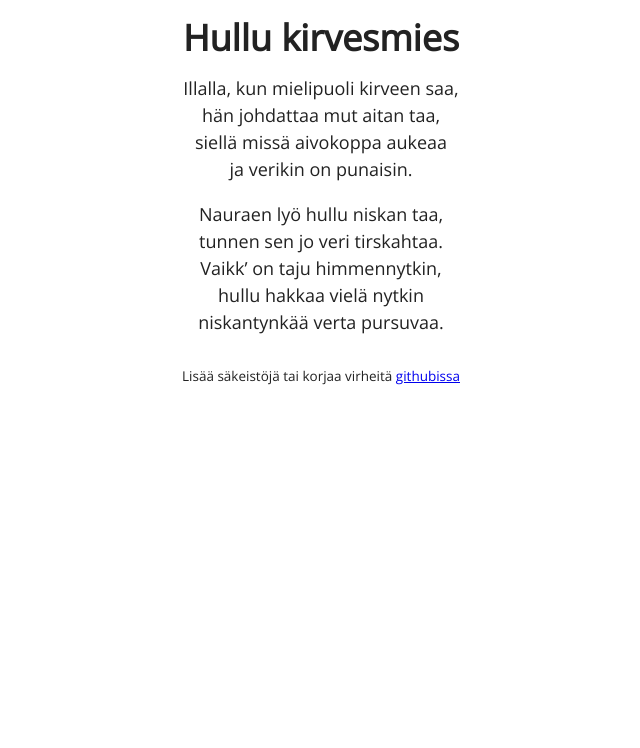
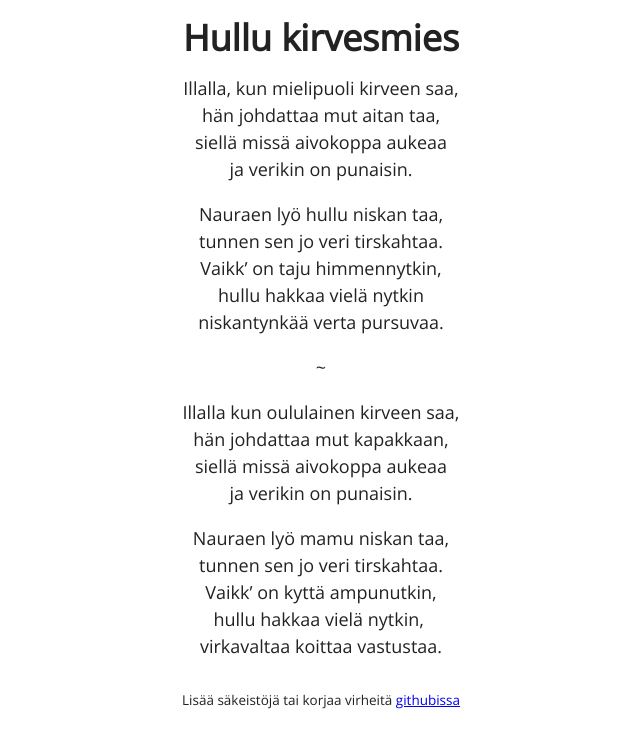
Before and after one commit to omahlama/hullukirvesmies.fi, a Jekyll site: the page built from index.md, in a window 1280 px wide. Shown: the top 748 px of the page, without its empty margins (319-959 px from the left). Built offline with Jekyll 4.4.1, drawn with Linux system fonts in a browser that asks for light colours; Markdown is read by kramdown in place of the engine named in the settings.

Commit message:
Oululainen + kontribuuttorilista lisätty.

```diff
--- a/index.md
+++ b/index.md
@@ -13,3 +13,16 @@ tunnen sen jo veri tirskahtaa.
 Vaikk’ on taju himmennytkin,
 hullu hakkaa vielä nytkin
 niskantynkää verta pursuvaa.
+
+~
+
+Illalla kun oululainen kirveen saa,
+hän johdattaa mut kapakkaan,
+siellä missä aivokoppa aukeaa
+ja verikin on punaisin.
+
+Nauraen lyö mamu niskan taa,
+tunnen sen jo veri tirskahtaa.
+Vaikk' on kyttä ampunutkin,
+hullu hakkaa vielä nytkin,
+virkavaltaa koittaa vastustaa.
```
Also changed, not shown: README.md.
